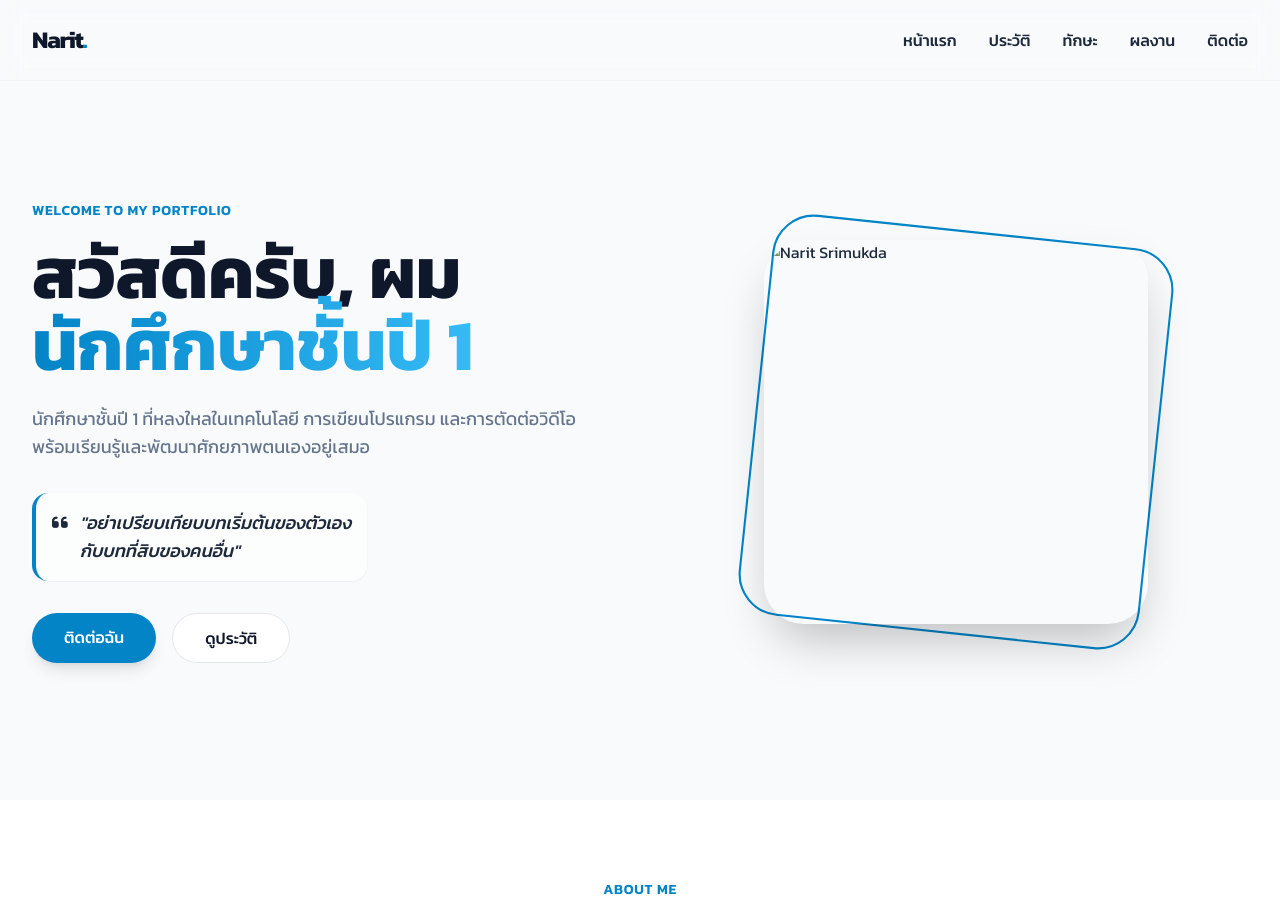
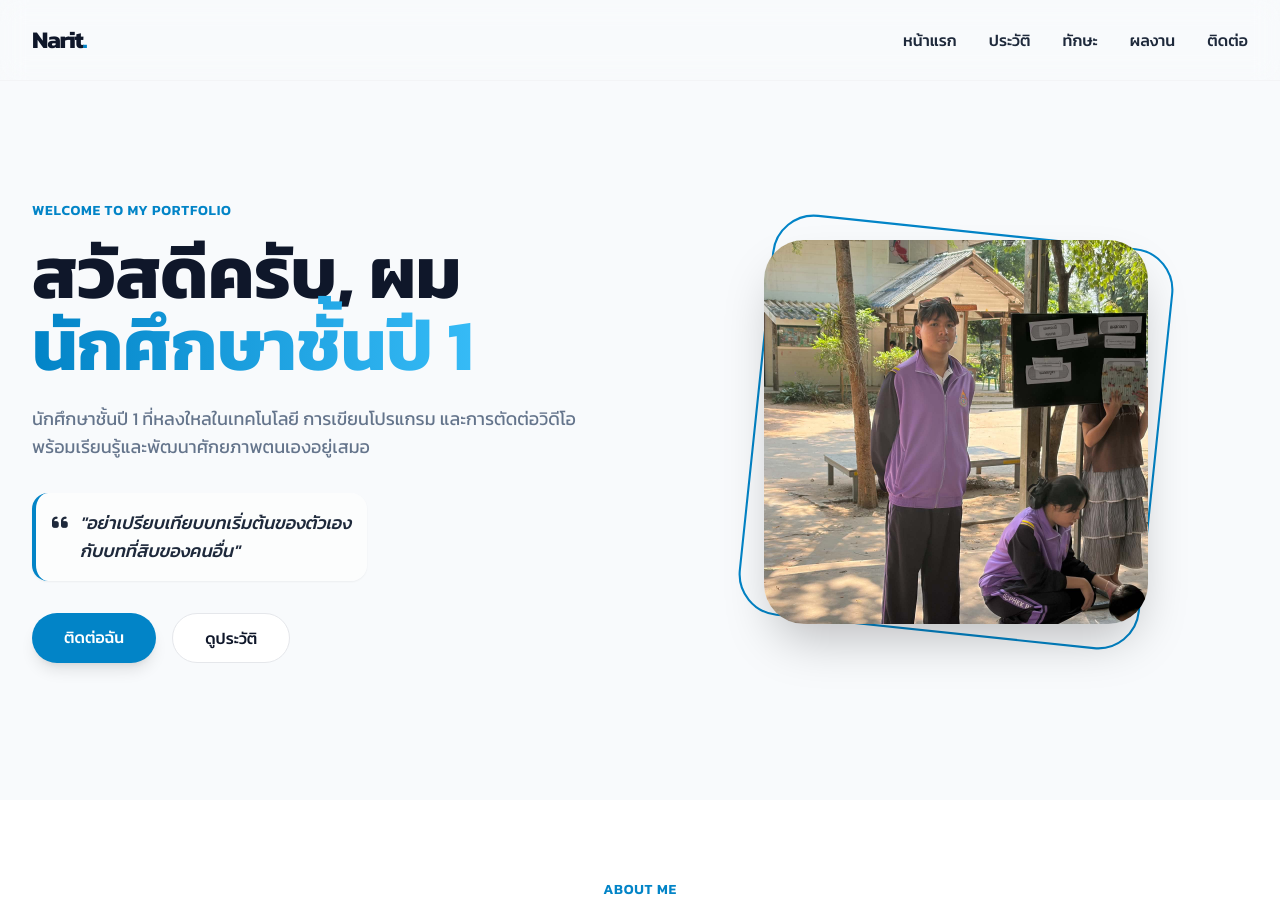
Before and after one commit to narittszx/naritsszx3, a plain HTML site: page index.html in a window 1280 px wide. Shown: the top 903 px of the page. Drawn offline with nearby package versions, Linux system fonts and the light colour scheme.

Commit message:
Update index.html

```diff
--- a/index.html
+++ b/index.html
@@ -205,7 +205,7 @@
                             <!-- Decorative shape behind image -->
                             <div class="absolute inset-0 border-2 border-primary rounded-[40px] rotate-6 scale-105 transition-transform hover:rotate-12 duration-500"></div>
                             <!-- Added the requested image file here -->
-                            <img src="9f7cbd2b-f224-48bf-aa9c-682973ca2c32_2.jpg" alt="Narit Srimukda" class="absolute inset-0 w-full h-full object-cover rounded-[40px] shadow-2xl z-10 hover:scale-[1.02] transition-transform duration-500" style="object-position: center 20%;">
+                            <img src="https://raw.githubusercontent.com/narittszx/naritsszx3/main/9f7cbd2b-f224-48bf-aa9c-682973ca2c32.jpg" alt="Narit Srimukda" class="absolute inset-0 w-full h-full object-cover rounded-[40px] shadow-2xl z-10 hover:scale-[1.02] transition-transform duration-500" style="object-position: center 20%;">
                         </div>
                     </div>
                 </div>
```
